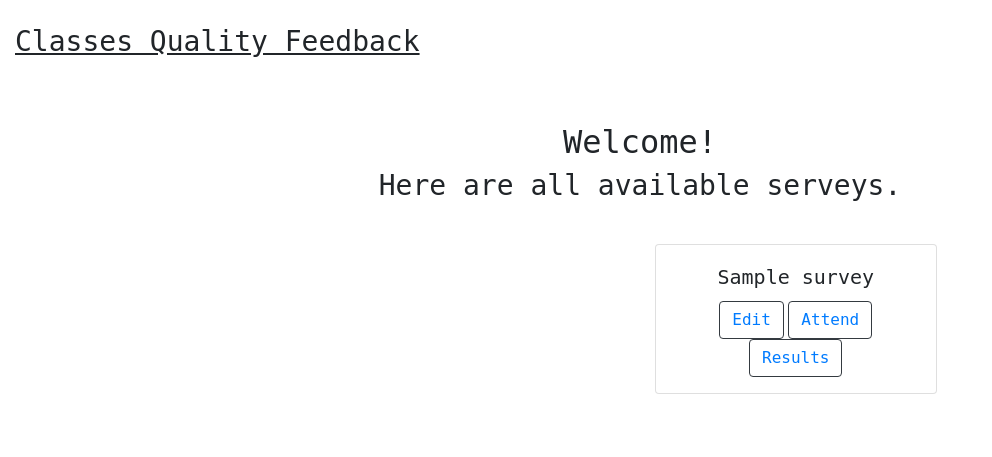
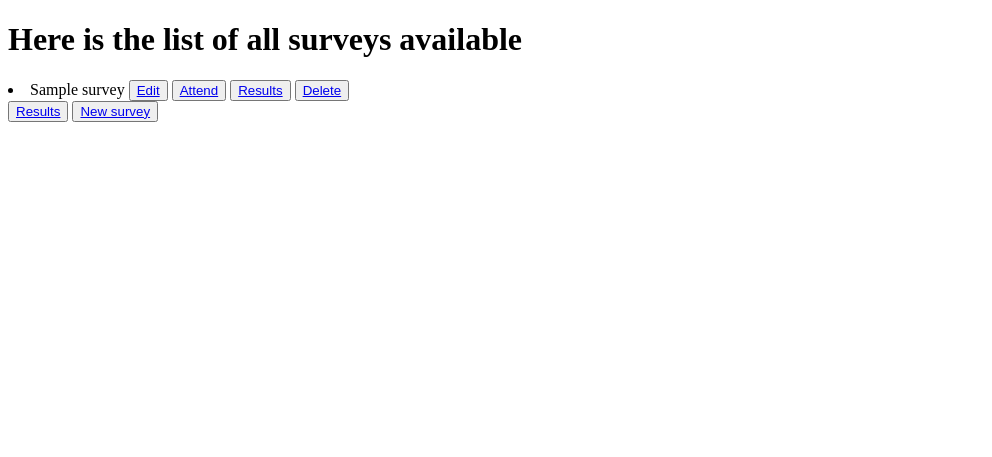
Before and after one commit to Genvekt/Classes-Quality--Feedback, a Django app: page /survey_list/ in a window 1280 px wide. Shown: the top 457 px of the page, without its empty margins (0-992 px from the left). Run offline with Django 3.2, Linux system fonts and the light colour scheme; tables that the repository leaves empty hold one stand-in row (values such as "Sample post"); some libraries are stand-ins or nearby versions.

Commit message:
create and delete surveys

```diff
--- a/surveys/models.py
+++ b/surveys/models.py
@@ -1,3 +1,5 @@
+from django.db import models
+
 from django.db import models
 
 
--- a/surveys/urls.py
+++ b/surveys/urls.py
@@ -6,12 +6,14 @@ from . import views
 urlpatterns = [
 
     url(r'^(?P<a>\d+)/(?P<b>\d+)/$',  views.summ, name='sum'),
-    #url(r'^(?P<id>\d+)/survey_result/$',  views.survey_result, name='survey_result'),
+    url(r'^(?P<id>\d+)/survey_result/$',  views.survey_result, name='survey_result'),
     url(r'^(?P<id>\d+)/survey_submit/$',  views.survey_submit, name='survey_submit'),
     url(r'^(?P<id>\d+)/survey_detail/$',  views.survey_detail, name='survey_detail'),
+    url(r'^(?P<id>\d+)/survey_delete/$',  views.survey_delete, name='survey_delete'),
     url(r'^(?P<s_id>\d+)/survey_detail/(?P<q_id>\d+)/delete$',  views.question_delete, name='question_delete'),
     url(r'create_data/',  views.data_create, name='create_data'),
     path('survey_list/',  views.survey_list, name='survey_list'),
-    url(r'^(?P<id>\d+)/results/$', views.results, name='results'),
+    path('survey_create/',  views.survey_create, name='survey_create'),
+    path('results/', views.results, name='results'),
     path('', views.index, name='index')
 ]
--- a/surveys/views.py
+++ b/surveys/views.py
@@ -1,12 +1,12 @@
 from django.shortcuts import render
 from django.http import HttpResponseRedirect
-from .forms import Survey, Question, Key
+from .forms import Survey, Question, SurveyName
 import datetime, time
 
 # Create your views here.
 from django.urls import reverse
 from django.http import HttpResponse
-from .models import Questions, Surveys, Submissions, AnswerTypes, SurveyKeys
+from .models import Questions, Surveys, Submissions, AnswerTypes
 from django.template import loader
 
 
@@ -19,35 +19,45 @@ def summ(request, a, b):
     return HttpResponse("Sum is " + str(c))
 
 
-# # view to present all submissions on specified survey
-# def survey_result(request, id):
-#     questions = Questions.objects.filter(survey_id=id).order_by('id')
-#     survey = Surveys.objects.get(id=id)
-#     try:
-#
-#         submitions_temp = Submissions.objects.filter(question__survey_id=id)
-#         times = submitions_temp.order_by().values('time').distinct()
-#         submitions = [Submissions.objects.filter(time=sub_time.get('time')).order_by('question_id') for sub_time in
-#                       times]
-#
-#     except Submissions.DoesNotExist:
-#         submitions = None
-#     return render(request, 'survey_result.html', {'submitions': submitions, 'questions': questions, 'survey': survey})
-#
+def survey_result(request, id):
+    questions = Questions.objects.filter(survey_id=id).order_by('id')
+    survey = Surveys.objects.get(id=id)
+    try:
 
-# view for new survey constructor
-def survey_create(request):
-    pass
-# TODO Add survey creation operation with data from form and redirect to new survey_detail page
+        submitions_temp = Submissions.objects.filter(question__survey_id=id)
+        times = submitions_temp.order_by().values('time').distinct()
+        for sub_time in times:
+            print(sub_time.get('time'))
+            print("\n")
+        submitions = [Submissions.objects.filter(time=sub_time.get('time')).order_by('question_id') for sub_time in
+                      times]
+
+    except Submissions.DoesNotExist:
+        submitions = None
+    return render(request, 'survey_result.html', {'submitions': submitions, 'questions': questions, 'survey': survey})
 
 
-# view for question deletion
+def survey_create(request):
+    form = SurveyName(request.POST or None)
+    if request.method == 'POST':
+        if form.is_valid():
+            name = form.clean_text()
+            s = Surveys.objects.create(name=name)
+            return HttpResponseRedirect(reverse('survey_detail', args=[s.id]))
+    return render(request, 'survey_create.html', {'form': form})
+
+
+def survey_delete(request, id):
+    print(id)
+    Surveys.objects.filter(id=id).delete()
+    return HttpResponseRedirect(reverse('survey_list'))
+
+
 def question_delete(request,s_id,q_id):
     Questions.objects.filter(id=q_id).delete()
     return HttpResponseRedirect(reverse('survey_detail', args=[s_id]))
 
 
-# view for survey page where survey may be edited
 def survey_detail(request, id):
     try:
         survey = Surveys.objects.get(id=id)
@@ -66,7 +76,6 @@ def survey_detail(request, id):
     return render(request, 'survey_detail.html', {'form': form, 'questions': questions, 'survey': survey})
 
 
-# view for survey page where user may submit answers
 def survey_submit(request, id):
     survey = Surveys.objects.get(id=id)
     questions_temp = Questions.objects.filter(survey_id=id)
@@ -84,13 +93,11 @@ def survey_submit(request, id):
     return render(request, 'survey_submit.html', {'form': form, 'questions': questions, 'survey': survey})
 
 
-# view for page of all surveys
 def survey_list(request):
     surveys = Surveys.objects.all()
     return render(request, 'survey_list.html', {'surveys': surveys})
 
 
-# temp view before survey creation constructor is developed
 def data_create(request):
     a1 = AnswerTypes.objects.create(description='Text field')
     a2 = AnswerTypes.objects.create(description='Range from 1 to 10')
@@ -102,8 +109,6 @@ def data_create(request):
     Questions.objects.create(text="Labs (please, write name of your TA)", survey_id=survey.id, answer_type_id=a1.id)
     Questions.objects.create(text="Comments", survey_id=survey.id, answer_type_id=a2.id)
 
-    SurveyKeys.objects.create(survey_id=survey.id, key='123')
-
     survey = Surveys.objects.create(name='Physics - Course feedback')
     Questions.objects.create(text="Do you like lectures? (Yes/No)", survey_id=survey.id, answer_type_id=a1.id)
     Questions.objects.create(text="If your answer is 'no', how to improve them?", survey_id=survey.id,
@@ -114,34 +119,8 @@ def data_create(request):
     Questions.objects.create(text="Do you like labs? (Yes/No)", survey_id=survey.id, answer_type_id=a1.id)
     Questions.objects.create(text="If your answer is 'no', how to improve them?", survey_id=survey.id,
                              answer_type_id=a1.id)
-
-    SurveyKeys.objects.create(survey_id=survey.id, key='444')
     return render(request, 'create_data.html')
 
 
-#one more view to present all submissions on specified survey
-def results(request, id):
-    if request.method == 'POST':
-        form = Key(request.POST)
-        if form.is_valid():
-            k = form.cleaned_data.get('key')
-            key = SurveyKeys.objects.get(survey_id=id)
-            if int(k) == key.key:
-                questions = Questions.objects.filter(survey_id=id).order_by('id')
-                survey = Surveys.objects.get(id=id)
-                try:
-
-                    submitions_temp = Submissions.objects.filter(question__survey_id=id)
-                    times = submitions_temp.order_by().values('time').distinct()
-                    submitions = [Submissions.objects.filter(time=sub_time.get('time')).order_by('question_id') for
-                                  sub_time in
-                                  times]
-
-                except Submissions.DoesNotExist:
-                    submitions = None
-                return render(request, 'survey_result.html',
-                              {'submitions': submitions, 'questions': questions, 'survey': survey})
-            else:
-                return render(request, 'results.html', {'id': id})
-
-    return render(request, 'results.html', {'id': id})
+def results(request):
+    return render(request, 'results.html')
--- a/templates/survey_list.html
+++ b/templates/survey_list.html
@@ -1,46 +1,29 @@
 <!DOCTYPE html>
 <html lang="en">
-
 <head>
     <meta charset="UTF-8">
-    <title>Head1</title>
-    <h3 class="font-weight-light" style="font-family:monospace; text-decoration: underline; margin: 25px 0px 0px 15px">Classes Quality Feedback</h3>
-    {% load staticfiles %}
-    <link rel="stylesheet" href="https://stackpath.bootstrapcdn.com/bootstrap/4.3.1/css/bootstrap.min.css"
-          integrity="sha384-ggOyR0iXCbMQv3Xipma34MD+dH/1fQ784/j6cY/iJTQUOhcWr7x9JvoRxT2MZw1T" crossorigin="anonymous">
+    <title>Surveys</title>
+{% if surveys %}
+    <h1>Here is the list of all surveys available</h1>
+    {% for survey in surveys %}
+        <li>
+            {{ survey.name }}
+            <button ><a href="{% url 'survey_detail' survey.id %}">Edit</a></button>
+            <button ><a href="{% url 'survey_submit' survey.id %}">Attend</a></button>
+            <button ><a href="{% url 'survey_result' survey.id %}">Results</a></button>
+            <button ><a href="{% url 'survey_delete' survey.id %}">Delete</a></button>
+        </li>
+    {% endfor %}
+    <button><a href="/results">Results</a></button>
+    <button><a href="/surveys/survey_create/">New survey</a></button>
+{% else %}
+<h1>Welcome to feedback app!</h1>
+<p>Unfortunately, there are no surveys yet. To create them, press next button: </p>
+    <button><a href="/create_data">Create Data</a></button>
+{% endif %}
+
 </head>
+<body>
 
-<body style="background: white">
-
-    {% if surveys %}
-    <div class="jumbotron" style="background: inherit">
-        <h2 class="text-center font-weight-normal" style="font-family:monospace;">Welcome!</h2>
-        <h3 class="text-center font-weight-light" style="font-family:monospace;">Here are all available serveys.<br/><br/></h3>
-
-        <div class="row">
-        {% for survey in surveys %}
-            <div class="col-md-6 col-xl-3" style="top: 50%; left: 50%; margin-right: -50%;">
-            <div class="card-desk" style="text-align: center">
-                <div class="card w-100" style="height:150px">
-                <div class="card-body">
-                    <h5 class="card-title" style="font-family:monospace;">{{ survey.name }}</h5>
-                    <button type="button" class="btn btn-outline-dark" style="font-family:monospace;"><a href="{% url 'survey_detail' survey.id %}">Edit</a></button>
-                    <button type="button" class="btn btn-outline-dark" style="font-family:monospace;"><a href="{% url 'survey_submit' survey.id %}">Attend</a></button>
-                    <button type="button" class="btn btn-outline-dark" style="font-family:monospace;"><a href="{% url 'results' survey.id %}">Results</a></button>
-                </div>
-            </div>
-            </div>
-    </div>
-        {% endfor %}
-        </div>
-    </div>
-
-    {% else %}
-     <div class="jumbotron" style="background: inherit">
-        <h2 class="text-center font-weight-normal">Welcome!</h2>
-        <h3 class="text-center font-weight-light">Unfortunately, there are no surveys yet. To create them, press next button:</h3>
-         <button type="button" class="btn btn-outline-dark"><a href="'create_data">Create Data</a></button>
-     </div>
-    {% endif %}
 </body>
 </html>
```
Also changed, not shown: surveys/forms.py (+7 -4 lines), templates/survey_create.html (added, +16 -0 lines).
